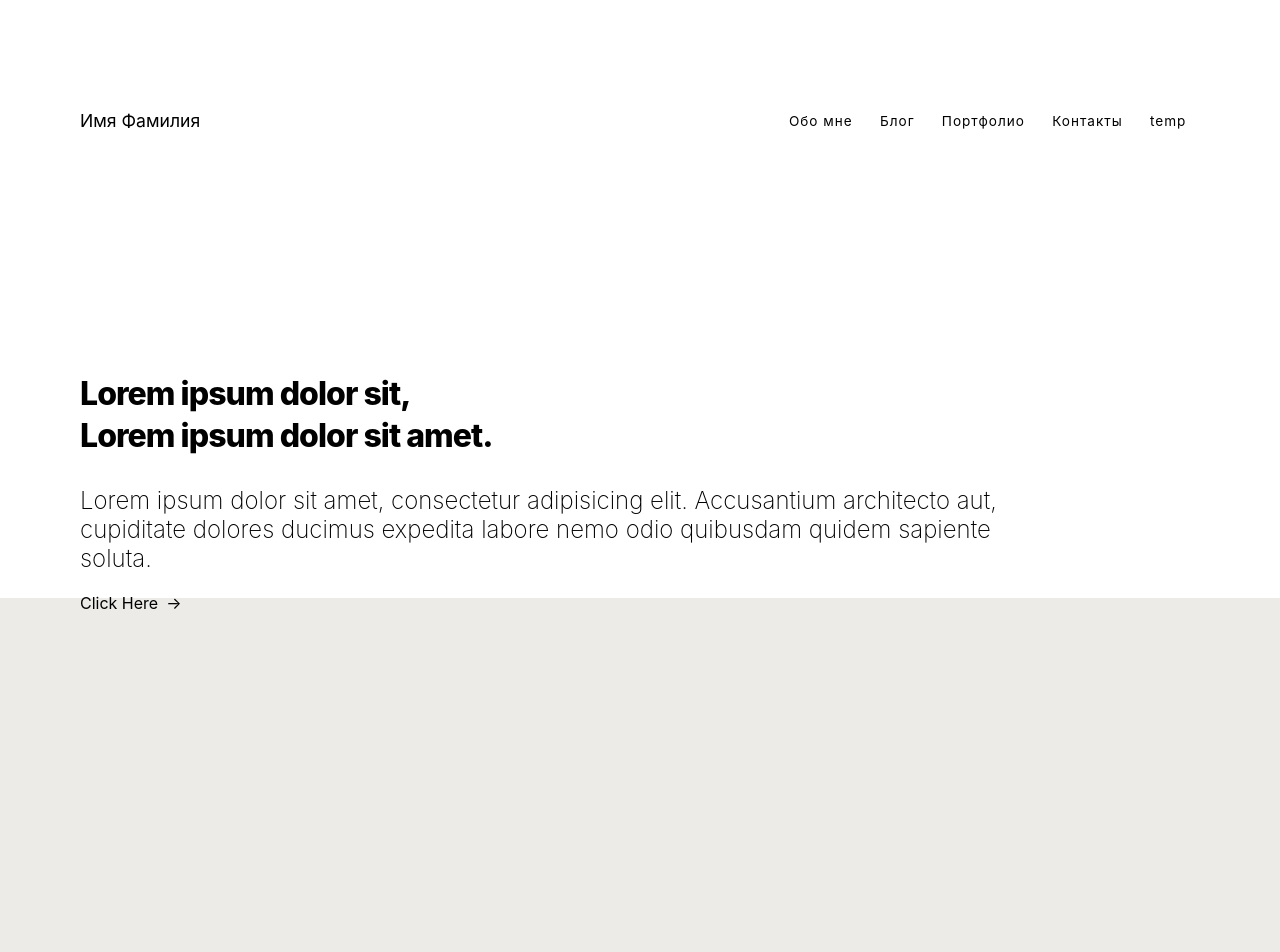
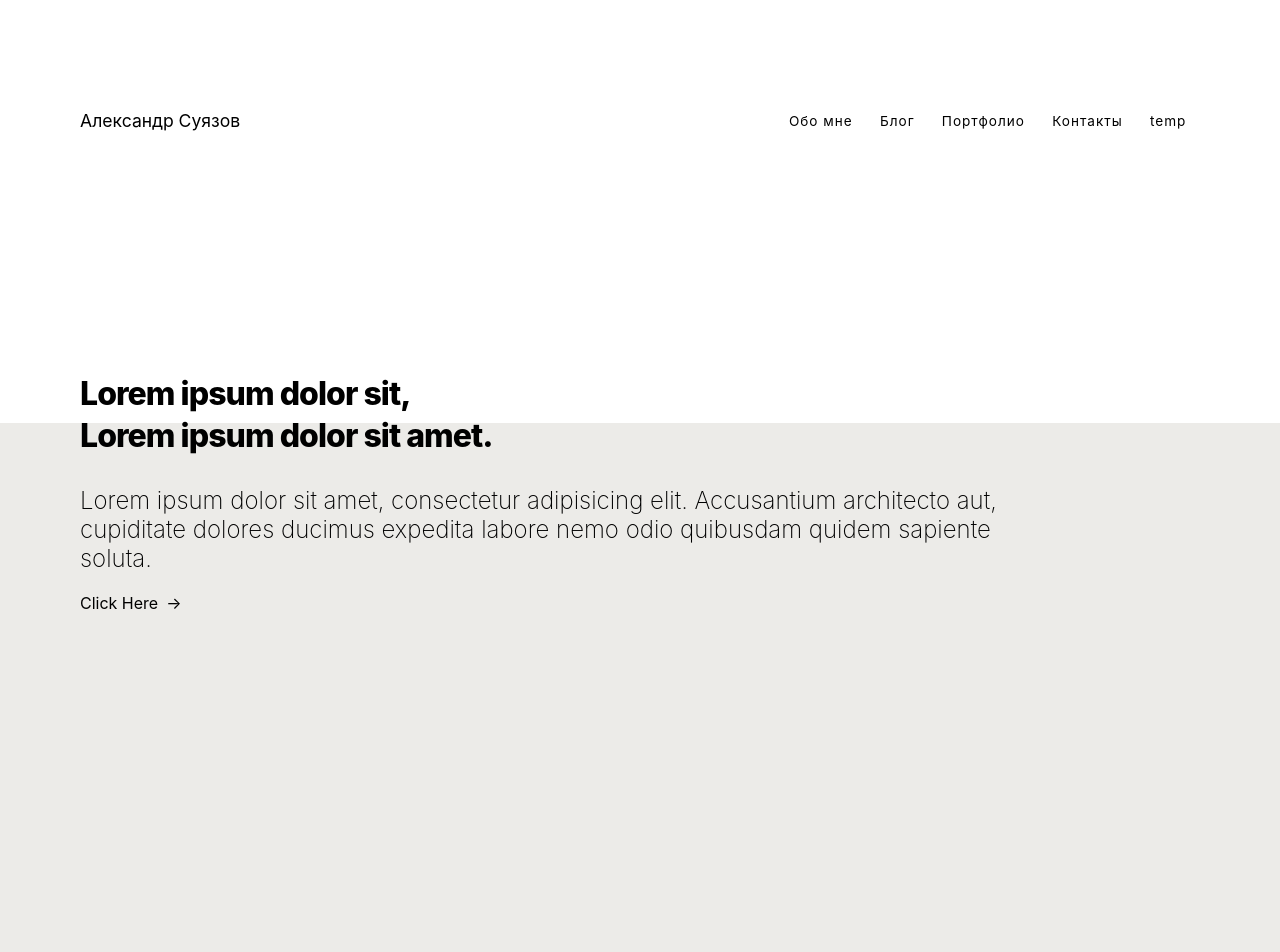
Before and after one commit to sasha8913/svelte-test, a SvelteKit app: page / in a window 1280 px wide. Shown: the top 952 px of the page. Built offline with nearby package versions, Linux system fonts and the light colour scheme.

Commit message:
add todo app

```diff
--- a/src/routes/+layout.svelte
+++ b/src/routes/+layout.svelte
@@ -1,6 +1,6 @@
 <nav>
     <div class="nav-container">
-        <a href="/" class="nav-logo" title="Back to Homepage">Имя Фамилия</a>
+        <a href="/" class="nav-logo" title="Back to Homepage">Александр Суязов</a>
         <div class="nav-links">
             {#each nav as link}
                 {#if link.isShow}
--- a/src/routes/+page.svelte
+++ b/src/routes/+page.svelte
@@ -74,8 +74,8 @@
     .background-div {
         background-color: #ecebe8;
         width: 100%;
-        height: 56vh;
-        margin: -205px auto;
+        height: 80vh;
+        margin: -380px auto;
     }
     .info .info-text {
         position: relative;
```
